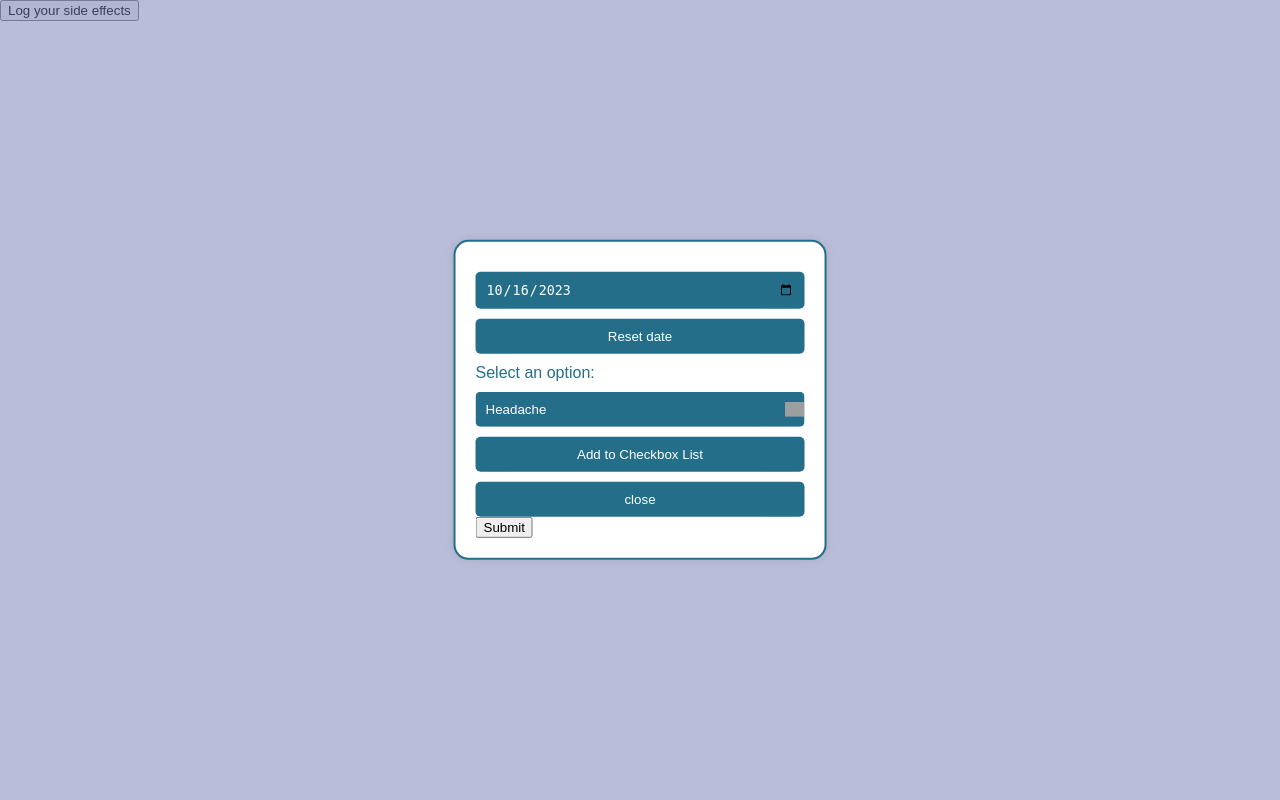
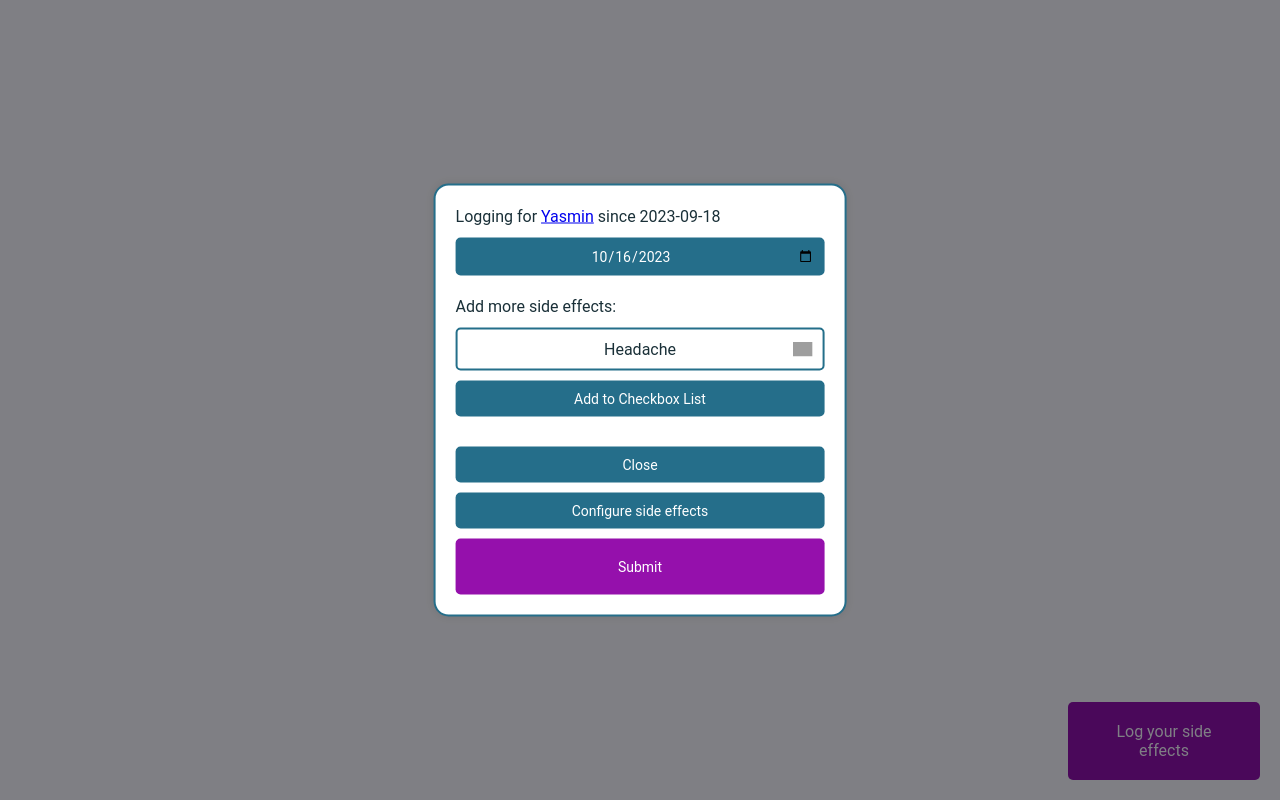
Before and after one commit to cecilia-andersson/SIDES-Web-App-LIMS, a PHP site: page /Logging_and_posts/process_form.php in a window 1280 px wide, after a click on "Log your side effects". Run offline with PHP 8.4, Linux system fonts and the light colour scheme; data comes from the database, SQL or seed files in the repository; tables that the repository leaves empty hold one stand-in row (values such as "Sample post"); grey boxes are pictures that could not be loaded.

Commit message:
mostly functional logging (also linked in s_p)

```diff
--- a/Logging_and_posts/process_form.php
+++ b/Logging_and_posts/process_form.php
@@ -3,14 +3,21 @@
 <html lang="en">
 
 <head>
+
 <style>
+
 
     body {
         background-color: #ffffff;
-            color: #256e8a;
-            font-family: Arial, sans-serif;
-            margin: 0;
-            padding: 0;
+        font-family: 'Roboto', sans-serif;
+        font-size: 1rem;
+        color: #1a3038;
+        line-height: 22px;
+        width: 80%;
+        margin: auto;
+        padding: 2em;
+        z-index: 1;
+        overflow: auto;
     }
 
         #overlay {
@@ -22,7 +29,7 @@ body {
         left: 0;
         right: 0;
         bottom: 0;
-  background-color:  rgba(117, 124, 179, 0.5); /*this is 757CB3 */
+        background-color:  rgba(0,0,10, 0.5); /*this is 757CB3 */
         z-index: 2;
         cursor: pointer;
         }
@@ -37,6 +44,10 @@ body {
             box-shadow: 0px 0px 10px 0px rgba(0, 0, 0, 0.1);
             padding: 20px;
 
+            max-height: 95vh; /* Set maximum height for the container */
+            overflow-y: auto; /* Enable vertical scrolling if content overflows */
+
+
             position: absolute;
             top: 50%;
             left: 50%;
@@ -45,12 +56,29 @@ body {
         -ms-transform: translate(-50%,-50%);
         }
 
+            #formContainer input[type="submit"] {
+            background-color: #9510AC;
+            font-size: 0.875rem;
+            text-align: center;
+            font-family: 'Roboto', sans-serif;
+            color: #ffffff;
+            border: none;
+            padding: 20px 30px;
+            cursor: pointer;
+            border-radius: 5px;
+            margin-top: 10px;
+            width: 100%;
+        }
+
 
 
         #formContainer button,
         #selectDate,
         #options {
             background-color: #256e8a;
+            font-size: 0.875rem;
+            text-align: center;
+            font-family: 'Roboto', sans-serif;
             color: #ffffff;
             border: none;
             padding: 10px 20px;
@@ -68,10 +96,11 @@ body {
             margin-right: 10px;
         }
 
+        #formContainer input[type="submit"]:hover,
         #formContainer button:hover,
         #selectDate:hover,
         #options:hover {
-    background-color: #1d5d70;
+            background-color: #1A3038;
         }
 
 
@@ -125,33 +154,37 @@ body {
 
 
 
-
-
-
-
         #formContainer .search-dropdown {
-    margin-top: 10px;
+            margin-top: 20px;
+            margin-bottom: 20px;
             position: relative;
         }
 
         #formContainer .search-dropdown select {
-    width: calc(100% );
+        width: calc(100%);
         padding: 10px;
-    border: none;
         border-radius: 5px;
-    background-color: #256e8a;
-    color: #ffffff;
+        background-color: #ffffff;
+        font-family: 'Roboto', sans-serif;
+        font-size: 1rem;
+        color: #1a3038;
         cursor: pointer;
         appearance: none;
         outline: none;
+        border: 2px solid #246f8a;
+        background-image: url('arrow-down.png');
+        background-repeat: no-repeat;
+        background-position: right 10px center;
+        background-size: 20px;
     }
 
-#formContainer .search-dropdown select:focus {
-    border-color: #ffffff;
-}
+
 
         #formContainer .search-dropdown button {
             background-color: #256e8a;
+            font-size: 0.875rem;
+            text-align: center;
+            font-family: 'Roboto', sans-serif;
             color: #ffffff;
             border: none;
             padding: 10px 20px;
@@ -161,7 +194,7 @@ body {
         }
 
         #formContainer .search-dropdown button:hover {
-    background-color: #1d5d70;
+            background-color: #1A3038;
         }
 
 
@@ -170,8 +203,8 @@ body {
         #formContainer .checkbox-list input[type="checkbox"] {
             appearance: none;
             width: 20px;
-    height: 10px;
-    border: 2px solid #256e8a;
+            height: 20px;
+            border: 2px solid #246f8a;
             border-radius: 5px;
             cursor: pointer;
             margin-right: 10px;
@@ -190,22 +223,60 @@ body {
         #formContainer .checkbox-list .slidecontainer {
             margin-top: 5px;
         }
+
+        .logging-button,
+        .logged-button {
+            background-color: #9510AC;
+            color: #ffffff;
+            border: none;
+            padding: 20px 30px;
+            cursor: pointer;
+            border-radius: 5px;
+            margin-top: 10px;
+            width: 15%;
+            font-family: 'Roboto', sans-serif;
+            font-size: 1rem;
+            position: fixed;
+            bottom: 0;
+            right: 0;
+            margin: 20px;
+        }
+
+        .logging-button:hover,
+        .logged-button:hover {
+            background-color: #1A3038; /* Darker blue on hover */
+        }
+
+        .logged-button {
+            background-color: #F5733A; /* Yellow color for logged button */
+            border-radius: ;
+        }
+
+
+        .checkbox-slider-row {
+            display: flex;
+            justify-content: space-between; /* Align items with space between them */
+            align-items: center; /* Vertically center the items */
+            margin-bottom: 10px; /* Adjust the margin as needed */
+        }
+
+
 </style>
 </head>
 <body>
 
+<?php
 
-
-<?php
+//setting up
     include "../DB_connect.php";
     session_start();
 
     if (isset($_SESSION['username']) && isset($_SESSION["id"])) {
         $userid = $_SESSION['id'];
     }
-
     $userid = 1;// for testing without session
 
+//Fetching the sides
     $user_sides_sql = 'SELECT users.chosensides FROM users WHERE userid = ?';
     $stmt = $link->prepare($user_sides_sql);
     $stmt->bind_param("i", $userid);
@@ -223,26 +294,60 @@ $result = $stmt->get_result();
     $sql_all_sE = "SELECT se_name, se_id FROM side_effects";
     $result_all_sE = $link->query($sql_all_sE);
 
-echo '<div id="overlay">';// create the overlay effect
+//getting the current drug
+    $sql_drug = "SELECT * FROM user_drug WHERE userid = $userid";
+    $result_drug = $link->query($sql_drug);
+    if ($result_drug->num_rows > 0) {
+        $noDrug = False;
+        while ($row = $result_drug->fetch_assoc()) {
+            $EndDate = NULL;
+            $drug_id = $row["drug_id"];
+            $date = $row["startdate"];
+            $Date = date("Y-m-d", strtotime($date));
+            if ($row["enddate"] != NULL) {
+                $enddate = $row["enddate"];
+                $EndDate = date("Y-m-d", strtotime($enddate));
+            }
+            $sql1 = "SELECT drug_brand FROM drugs WHERE drug_id = $drug_id";
+            $result1 = $link->query($sql1);
+            if ($result1->num_rows > 0) {
+                $row = $result1->fetch_assoc();
+                $drug_brand = $row["drug_brand"];
+                if ($EndDate == NULL) {
+                    $currentDrug = " Logging for " . "<a href='../Drug_profile/nice_drug_page.php?drug_id=$drug_id'>$drug_brand</a> since $Date";
+                } else {
+                }
+            } else {
+                $currentDrug = "<p>Drug_id does not exist in the drug table</p>";
+            }
+        }}
+
+
+
+echo '<div id="overlay">'; // create the overlay effect
+
     echo '<div id="formContainer">';
-
-    echo '<form action="submit_report.php" method="post">';
+    echo $currentDrug;
+    echo '<form id="reportForm" action="../Logging_and_posts/submit_report.php" method="post">';
 
         $currentDate = date("Y-m-d"); // maybe time is not interesting?
         echo '<label><input type="date" id="selectDate" name="selectDate" value="' . $currentDate . '"></label>';
-        echo '<button name="selectDate" type="button" onclick="setDate()">Reset date</button>';
+        // realised this funciton is already included in calendar
+        //echo '<button name="selectDate" type="button" onclick="setDate()">Reset date</button>';
 
         echo '<div class="checkbox-list">'; //container for checkboxes
 
             while ($row = $result->fetch_assoc()) {
                 //echo $row['se_id'];
+                echo '<div class="checkbox-slider-row">';
                 echo '<label><input type="checkbox" name="side_effects[]" value="' . $row['se_id'] . '">' . $row['se_name'] . '</label>';
-                echo '<div class="slidecontainer"> <label><input type="range" min="1" max="10" name="side_effects_intensity[]" value="1" class="slider" id="slider' . $row['se_id'] .  '" > </div>';
+                echo '<div class="slidecontainer"><input type="range" min="1" max="10" name="side_effects_intensity[]" value="1" class="slider" id="slider' . $row['se_id'] .  '"></div>';
+                echo '</div>';
             }
 
             // Interactive dropdown
             echo '<div class="search-dropdown">';
-                echo '<label for="options">Select an option:</label>';
+                echo '<label for="options">Add more side effects:</label>';
                 echo '<select id="options" name="options">';
                 while ($row = $result_all_sE->fetch_assoc()) {
                     echo '<option value="' . $row['se_id'] . '">' . $row['se_name'] . '</option>';
@@ -254,12 +359,37 @@ echo '<div id="overlay">';// create the overlay effect
                 echo '<button type="button" onclick="addOptionToCheckboxList()">Add to Checkbox List</button>';
             echo '</div>';
         echo '</div>';
-        echo '<button type="button" onclick="overlay_off()">close</button>';
 
+        echo '<div class="bottom-buttons">';
+
+    echo '<button type="button" onclick="overlay_off()">Close</button>';
+    echo '<button type="button" onclick="window.location.href=\'\user_profile\myprofile.php\'">Configure side effects</button>';
     echo '<input type="submit" value="Submit"></form>';
+
     echo '</div>';
-echo '</div>'; //overlay
-echo '<button onclick="overlay_on()">Log your side effects</button>';
+    echo '</div>'; // form container
+echo '</div>'; //overlay end
+
+
+//chekc if user has logged
+$loggedToday = false;
+$currentDate = date("Y-m-d");
+$checkLogSql = "SELECT COUNT(*) as count FROM report WHERE userid = ? AND review_date = ?";
+$stmt = $link->prepare($checkLogSql);
+$stmt->bind_param("is", $userid, $currentDate);
+$stmt->execute();
+$result = $stmt->get_result();
+$row = $result->fetch_assoc();
+$loggedToday = $row['count'] > 0;
+//echo '<div class="Logging-button">';
+
+if ($loggedToday) {
+    echo '<button type="button" class="logged-button" onclick="overlay_on()">You have logged today!</button>'; //Moa add a link to the editing page here!
+} else {
+    echo '<button type="button" class="logging-button" onclick="overlay_on()">Log your side effects</button>';
+}
+//echo '</div>';
+
 
 $link->close();
 
@@ -275,24 +405,24 @@ $link->close();
     // Create checkbox and label elements
     var checkbox = document.createElement('input');
     checkbox.type = 'checkbox';
-        checkbox.name = 'side_effects[]'; // Set the name attribute to match the static checkboxes
-        checkbox.value = selectedOptionId; // Store se_id as the checkbox value
+    checkbox.name = 'side_effects[]';
+    checkbox.value = selectedOptionId;
 
     // Create slider element for intensity
     var intensitySlider = document.createElement('input');
     intensitySlider.type = 'range';
     intensitySlider.min = 1;
     intensitySlider.max = 10;
-        intensitySlider.value = 1; // Default intensity value
-        intensitySlider.name = 'side_effects_intensity[]'; // Set the name attribute for intensity
-        intensitySlider.className = 'slider'; // Apply your slider styles here
+    intensitySlider.value = 1;
+    intensitySlider.name = 'side_effects_intensity[]';
+    intensitySlider.className = 'slider';
 
     var label = document.createElement('label');
     label.appendChild(document.createTextNode(selectedOptionName)); // Display se_name as the label text
 
-        // Create a div element for checkbox, label, slider, and remove button, then append to the checkbox list
+    // div element for checkbox, label, slider, and remove button, then append to the checkbox list
     var checkboxDiv = document.createElement('div');
-        checkboxDiv.className = 'form-check';
+    checkboxDiv.className = 'checkbox-slider-row'; // Add the class here
     checkboxDiv.appendChild(checkbox);
     checkboxDiv.appendChild(label);
     checkboxDiv.appendChild(intensitySlider);
@@ -300,7 +430,9 @@ $link->close();
     // Create remove button
     var removeButton = document.createElement('span');
     removeButton.className = 'remove-option';
-        removeButton.appendChild(document.createTextNode('x'));
+    removeButton.style.fontSize = '18px'; // Set font size to make it larger
+    removeButton.style.color = '#C43B39'; // Set color to red
+    removeButton.appendChild(document.createTextNode('  x'));
 
     // Add click event to remove the option when the remove button is clicked
     removeButton.addEventListener('click', function () {
@@ -310,6 +442,7 @@ $link->close();
     checkboxDiv.appendChild(removeButton);
     checkboxList.appendChild(checkboxDiv);
 }
+
 
     // for datepicking:
     var currentDate = '<?php echo $currentDate; ?>';
@@ -330,6 +463,39 @@ $link->close();
         overlay_off(); y
     }
     });
+
+
+</script>
+
+<script>
+document.getElementById('reportForm').addEventListener('submit', function(event) {
+    event.preventDefault(); // Prevent the default form submission
+
+    // Create a new FormData object from the form
+    var formData = new FormData(this);
+
+    // Send the form data to submit_report.php using AJAX
+    var xhr = new XMLHttpRequest();
+    xhr.open('POST', '../Logging_and_posts/submit_report.php', true);
+    xhr.onload = function() {
+        if (xhr.status >= 200 && xhr.status < 400) {
+            // On success, close the overlay
+            overlay_off();
+            console.log(xhr.responseText); // You can log the response for debugging purposes
+        } else {
+            // Handle errors if any
+            console.error('Request failed with status:', xhr.status);
+        }
+    };
+    xhr.onerror = function() {
+        // Handle network errors
+        console.error('Request failed');
+    };
+    xhr.send(formData); // Send the form data
+
+    // Note: You can show a loading spinner while the form is being submitted if needed.
+});
+
 </script>
 
 </body>
```
Also changed, not shown: Drug_profile/s_p.php (+4 -11 lines), Logging_and_posts/submit_report.php (+10 -5 lines). Lines whose indentation alone changed are shown as unchanged.
